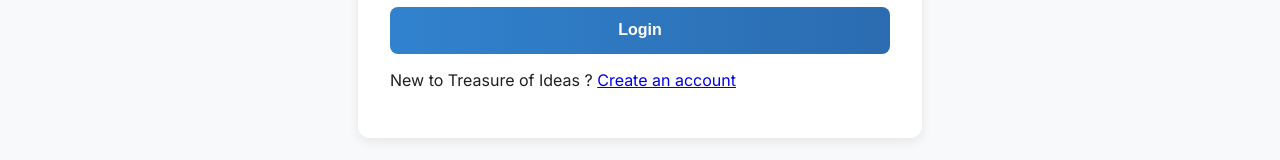
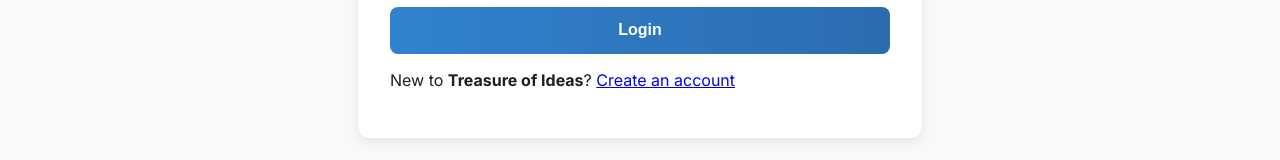
Before and after one commit to sahityasundara/Treasure-of-Ideas-deploy, a React (Vite) app in the folder client/: page /login in a window 1280 px wide. Shown: the part 445-605 px from the top of the page. Built offline with nearby package versions, Linux system fonts and the light colour scheme.

Commit message:
changed code

```diff
--- a/client/src/pages/LoginPage.jsx
+++ b/client/src/pages/LoginPage.jsx
@@ -73,7 +73,7 @@
           </button>
         </form>
         <p style={{ marginTop: '1rem' }}>
-          New to Treasure of Ideas ? <Link to="/register">Create an account</Link>
+          New to <strong>Treasure of Ideas</strong>? <Link to="/register">Create an account</Link>
         </p>
       </div>
     </>
```
